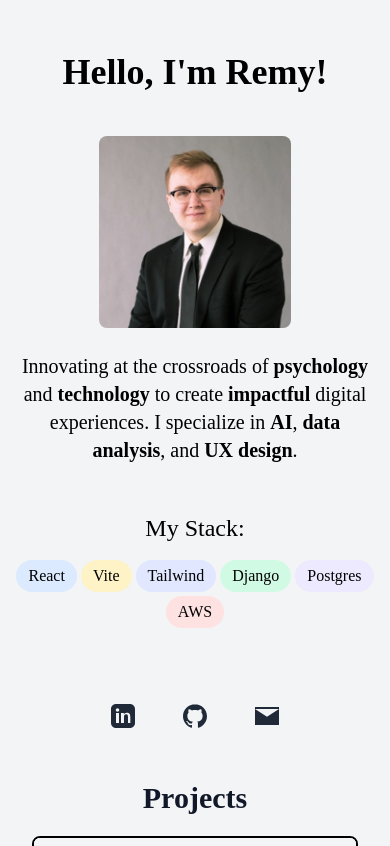
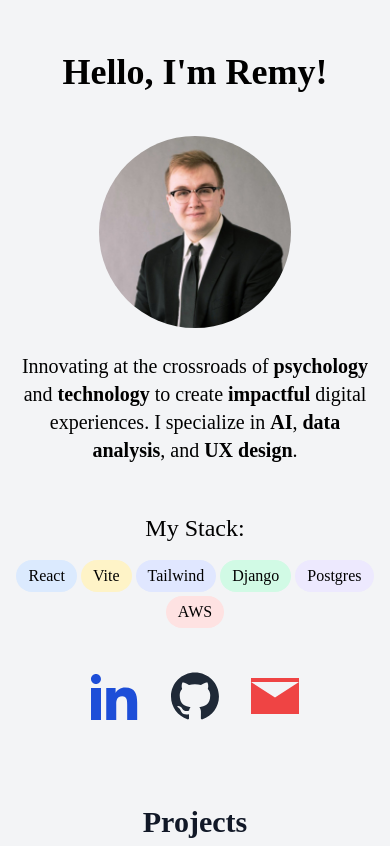
Before and after one commit to remysedlak/portfolio, a React (Vite) app: page / in a window 390 px wide. Shown: the top 846 px of the page. Built offline with nearby package versions, Linux system fonts and the light colour scheme; a web font is replaced by a local one.

Commit message:
Refactor Intro, NavBar, Portfolio, and PortfolioItem components for improved layout and styling; enhance readability and responsiveness

```diff
--- a/src/components/Intro.jsx
+++ b/src/components/Intro.jsx
@@ -24,28 +24,28 @@ return (
         <img
             src="/assets/remysedlak_image.jpg"
             alt="Remy Sedlak"
-    className="sm:hidden block h-48 w-48 mt-8 rounded-lg"
+            className="sm:hidden block h-48 w-48 mt-8 rounded-full"
         />
-    <div className={`text-center flex flex-col sm:flex-col md:flex-col lg:flex-row xl:flex-row items-center space-y-6 lg:space-y-0 lg:space-x-12 ${617 < window.innerWidth < 780  ? 'mb-8':'mb-4'}`}>
+        <div className="text-center flex flex-col sm:flex-col md:flex-col lg:flex-row xl:flex-row items-center space-y-6 lg:space-y-0 lg:space-x-12">
             <div className="flex flex-col justify-around w-full rounded-md p-4 text-center">
                 <p className="text-base text-xl md:text-xl lg:text-2xl mt-2 max-w-3xl text-center">
                     Innovating at the crossroads of <b>psychology</b> and <b>technology</b> to create <b>impactful</b> digital experiences.
                     I specialize in <b>AI</b>, <b>data analysis</b>, and <b>UX design</b>.
                 </p>
-        <div className="flex flex-col h-8 items-center my-12 sm:mb-6 ">
+                <div className="flex flex-col h-8 items-center my-12 sm:mb-6">
                     <p className="text-2xl">My Stack:</p>
-            <div className="text-md lg:text-lg flex flex-wrap sm:flex-row md:flex-row lg:flex-row justify-center my-4 gap-x-1 gap-y-1  lg:gap-x-3 lg:gap-y-3">
-                <span className="px-3 py-1 bg-blue-100 text-black rounded-full  font-medium">React</span>
-                <span className="px-3 py-1 bg-yellow-100 text-black rounded-full  font-medium">Vite</span>
-                <span className="px-3 py-1 bg-indigo-100 text-black rounded-full  font-medium">Tailwind</span>
-                <span className="px-3 py-1 bg-green-100 text-black rounded-full  font-medium">Django</span>
-                <span className="px-3 py-1 bg-purple-100 text-black rounded-full  font-medium">Postgres</span>
-                <span className="px-3 py-1 bg-red-100 text-black rounded-full  font-medium">AWS</span>
+                    <div className="text-md lg:text-lg flex flex-wrap sm:flex-row md:flex-row lg:flex-row justify-center my-4 gap-x-1 gap-y-1 lg:gap-x-3 lg:gap-y-3">
+                        <span className="px-3 py-1 bg-blue-100 text-black rounded-full font-medium">React</span>
+                        <span className="px-3 py-1 bg-yellow-100 text-black rounded-full font-medium">Vite</span>
+                        <span className="px-3 py-1 bg-indigo-100 text-black rounded-full font-medium">Tailwind</span>
+                        <span className="px-3 py-1 bg-green-100 text-black rounded-full font-medium">Django</span>
+                        <span className="px-3 py-1 bg-purple-100 text-black rounded-full font-medium">Postgres</span>
+                        <span className="px-3 py-1 bg-red-100 text-black rounded-full font-medium">AWS</span>
                     </div>
                 </div>
             </div>
         </div>
-    <div className="sm:hidden block flex flex-row space-x-12 py-8 mt-8">
+        <div className="sm:hidden block flex flex-row space-x-8 py-8 mt-8 items-center justify-center">
             <a
                 href="https://www.linkedin.com/in/remysedlak/"
                 target="_blank"
@@ -54,14 +54,14 @@ return (
             >
                 <svg
                     xmlns="http://www.w3.org/2000/svg"
-        width="24"
-        height="24"
+                    width="48"
+                    height="48"
                     fill="currentColor"
-        className="text-gray-800 hover:text-blue-500 transition-colors duration-200"
+                    className="text-blue-700 hover:text-blue-500 transition-colors duration-200 max-w-full"
                     viewBox="0 0 24 24"
                     title="LinkedIn"
                 >
-        <path d="M19 0h-14c-2.761 0-5 2.239-5 5v14c0 2.761 2.239 5 5 5h14c2.761 0 5-2.239 5-5v-14c0-2.761-2.239-5-5-5zm-11 19h-3v-10h3v10zm-1.5-11.268c-.966 0-1.75-.784-1.75-1.75s.784-1.75 1.75-1.75 1.75.784 1.75 1.75-.784 1.75-1.75 1.75zm13.5 11.268h-3v-5.604c0-1.337-.027-3.063-1.867-3.063-1.868 0-2.155 1.459-2.155 2.967v5.7h-3v-10h2.881v1.367h.041c.401-.759 1.379-1.559 2.841-1.559 3.037 0 3.6 2.001 3.6 4.604v5.588z" />
+                    <path d="M4.98 3.5C4.98 4.88 3.87 6 2.5 6S0 4.88 0 3.5 1.11 1 2.5 1 4.98 2.12 4.98 3.5zM0 8h5v16H0V8zm7.5 0h4.79v2.34h.07c.67-1.27 2.3-2.6 4.73-2.6 5.06 0 6 3.33 6 7.66V24h-5v-7.66c0-1.83-.03-4.18-2.54-4.18-2.54 0-2.93 1.98-2.93 4.04V24h-5V8z" />
                 </svg>
             </a>
             <a
@@ -72,8 +72,8 @@ return (
             >
                 <svg
                     xmlns="http://www.w3.org/2000/svg"
-        width="24"
-        height="24"
+                    width="48"
+                    height="48"
                     fill="currentColor"
                     className="text-gray-800 hover:text-blue-500 transition-colors duration-200"
                     viewBox="0 0 24 24"
@@ -90,10 +90,10 @@ return (
             >
                 <svg
                     xmlns="http://www.w3.org/2000/svg"
-        width="24"
-        height="24"
+                    width="48"
+                    height="48"
                     fill="currentColor"
-        className="text-gray-800 hover:text-blue-500 transition-colors duration-200"
+                    className="text-red-500 hover:text-blue-500 transition-colors duration-200"
                     viewBox="0 0 24 24"
                     title="Email"
                 >
--- a/src/components/NavBar.jsx
+++ b/src/components/NavBar.jsx
@@ -38,7 +38,7 @@ const NavBar = () => {
     };
 
     return (
-        <nav className="hidden sm:block bg-gray-300 fixed top-0 left-0 w-40 p-4 text- h-full flex flex-col justify-top font-garamond">
+        <nav className="hidden sm:block bg-gray-200 fixed top-0 left-0 w-40 p-4  h-full flex flex-col justify-center font-garamond">
             <img
                 src="/assets/remysedlak_image.jpg"
                 alt="Remy Sedlak"
@@ -46,7 +46,7 @@ const NavBar = () => {
             />
             <div className="justify-bottom position-bottom flex flex-col mt-4">
                 <div className="text-lg text-black font-semibold mb-1">Remy Sedlak</div>
-                <div className="flex flex-col text-gray-700">
+                <div className="flex flex-col text-gray-700 text-lg">
                     <button
                         onClick={() =>
                             window.open('https://github.com/remysedlak', '_blank')
@@ -76,7 +76,7 @@ const NavBar = () => {
                     </button>
                 </div>
             </div>
-            <div className="flex flex-col space-y-3 lg:space-y-6 justify-center h-1/3 text-left mt-10 lg:mt-20">
+            <div className="flex flex-col space-y-3 md:space-y-1 lg:space-y-4 justify-top h-1/3 text-left text-md md:text-lg lg:text-xl  mt-8 md:mt-8 lg:mt-16">
                 <button
                     onClick={() => scrollToSection('intro')}
                     className={`text-left ${
--- a/src/components/Portfolio.jsx
+++ b/src/components/Portfolio.jsx
@@ -6,11 +6,11 @@ function Portfolio() {
     return (
         <>
         <div className="">
-            <div className="flex items-center justify-center flex-col text-center px-4">
+            <div className="flex items-center justify-center flex-col text-center px-4 mt-8">
             <Title>Projects</Title>
             </div>
             <div className="flex flex-col md:flex-row items-center justify-center mx-8">
-                <div className="grid grid-cols-1 md:grid-cols-1 lg:grid-cols-2 gap-4">
+                <div className="grid grid-cols-1 md:grid-cols-1 lg:grid-cols-2 2xl:grid-cols-3 gap-4">
                     {portfolio.map((project, index) => (
                         <PortfolioItem
                             key={index} // Add a unique key prop
--- a/src/components/PortfolioItem.jsx
+++ b/src/components/PortfolioItem.jsx
@@ -3,14 +3,14 @@ import React from 'react';
 function PortfolioItem({ imgUrl, title, stack, link, desc }) {
     return (
         <div className="relative group border-2 rounded-lg overflow-hidden border-black">
-            <div className="flex flex-row items-center justify-between absolute top-0 left-0 w-full bg-gray-100 bg-opacity-100 text-black border-b-2 border-black text-left pl-5 py-2">
+            <div className="flex flex-row items-center justify-between absolute top-0 left-0 w-full bg-gray-100 bg-opacity-100 text-black border-b-2 border-black text-left pl-5 py-1">
                 <div className="flex items-center gap-x-2">
                     <div className="h-3 w-3 bg-red-500 rounded-full"></div>
                     <div className="h-3 w-3 bg-yellow-500 rounded-full"></div>
                     <div className="h-3 w-3 bg-green-500 rounded-full"></div>
                 </div>
 
-                <h3 className="text-md mx-auto pr-5 font-semibold">{title}</h3>
+                <h3 className="text-md lg:text-lg mx-auto pr-5 font-semibold">{title}</h3>
             </div>
             <img
                 src={imgUrl}
```
Lines whose indentation alone changed are shown as unchanged.
